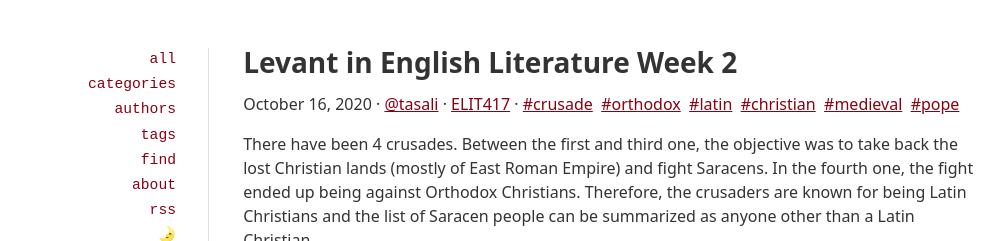
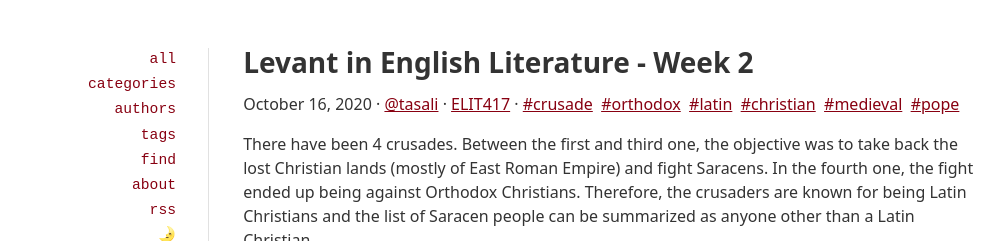
Before and after one commit to velitasali/notes, a Jekyll site: the page built from _posts/2020-10-16-levant-in-english-literature-2.md, in a window 1280 px wide and 1132 px high. Shown: the top 241 px of the window, without its empty margins (128-1133 px from the left). Built offline with Jekyll 4.4.1, drawn with Linux system fonts in a browser that asks for light colours; some of the changed text lies outside the part shown.

Commit message:
Naming consistency

```diff
--- a/_posts/2020-10-16-levant-in-english-literature-week-2.md
+++ b/_posts/2020-10-16-levant-in-english-literature-2.md
@@ -1,7 +1,7 @@
 ---
 layout: post
 author: tasali
-title: Levant in English Literature Week 2
+title: Levant in English Literature - Week 2
 date: 2020-10-16 13:00:00 +300
 description:  What is crusades and how are Levant people involved in it?
 summary: Crusades shaped who Levant people are in English Literature and understanding them could be a good starting point.
```
Also changed, not shown: _posts/2020-10-16-modern-english-literature-2.md (renamed from _posts/2020-10-16-modern-english-literature-week-1.md, +1 -1 lines), _posts/2020-10-12-film-studies-2-1.md (renamed from _posts/2020-10-12-film-studies-week-2-1.md), _posts/2020-10-12-material-development-2-1.md (renamed from _posts/2020-10-12-material-development-week-2-1.md), _posts/2020-10-13-corpus-linguistics-2.md (renamed from _posts/2020-10-13-corpus-linguistics-week-2.md), _posts/2020-10-13-film-studies-2-2.md (renamed from _posts/2020-10-13-film-studies-week-2-2.md), _posts/2020-10-15-material-development-2-2.md (renamed from _posts/2020-10-15-material-development-week-2-2.md).
